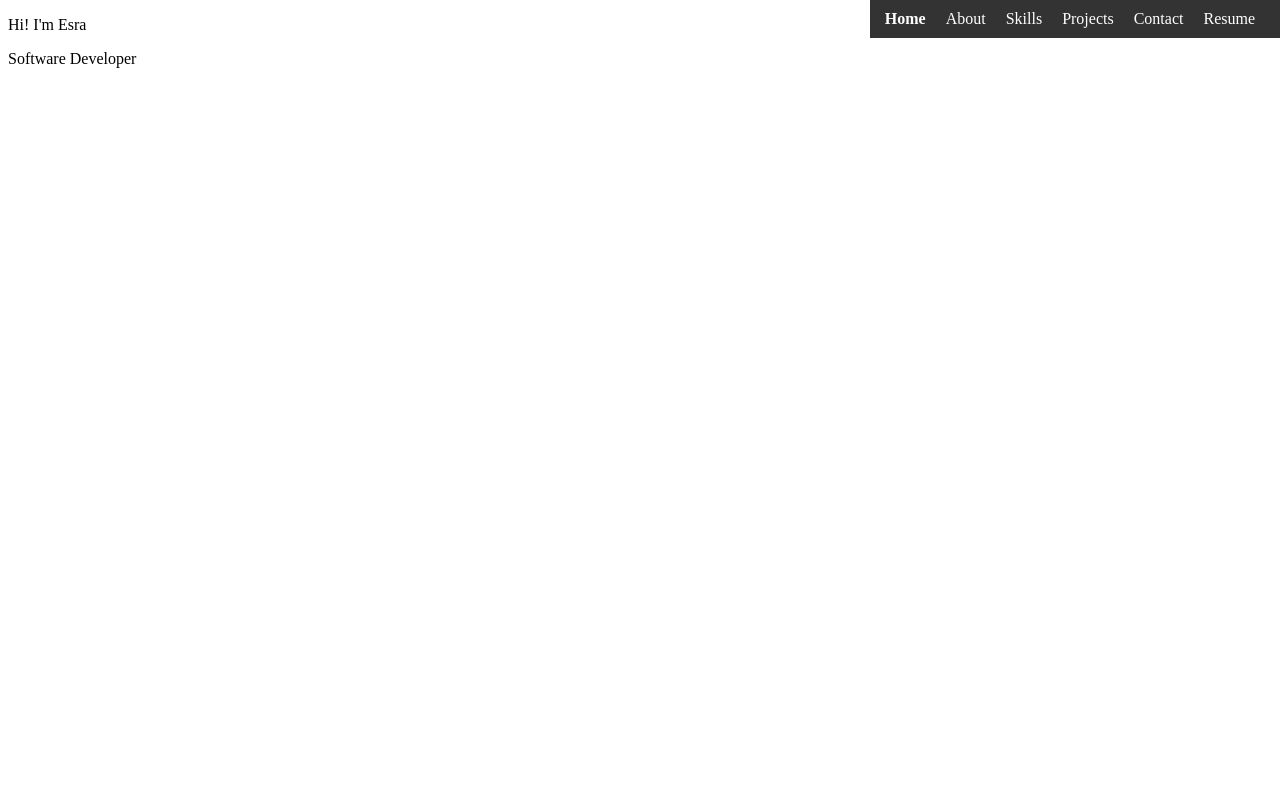
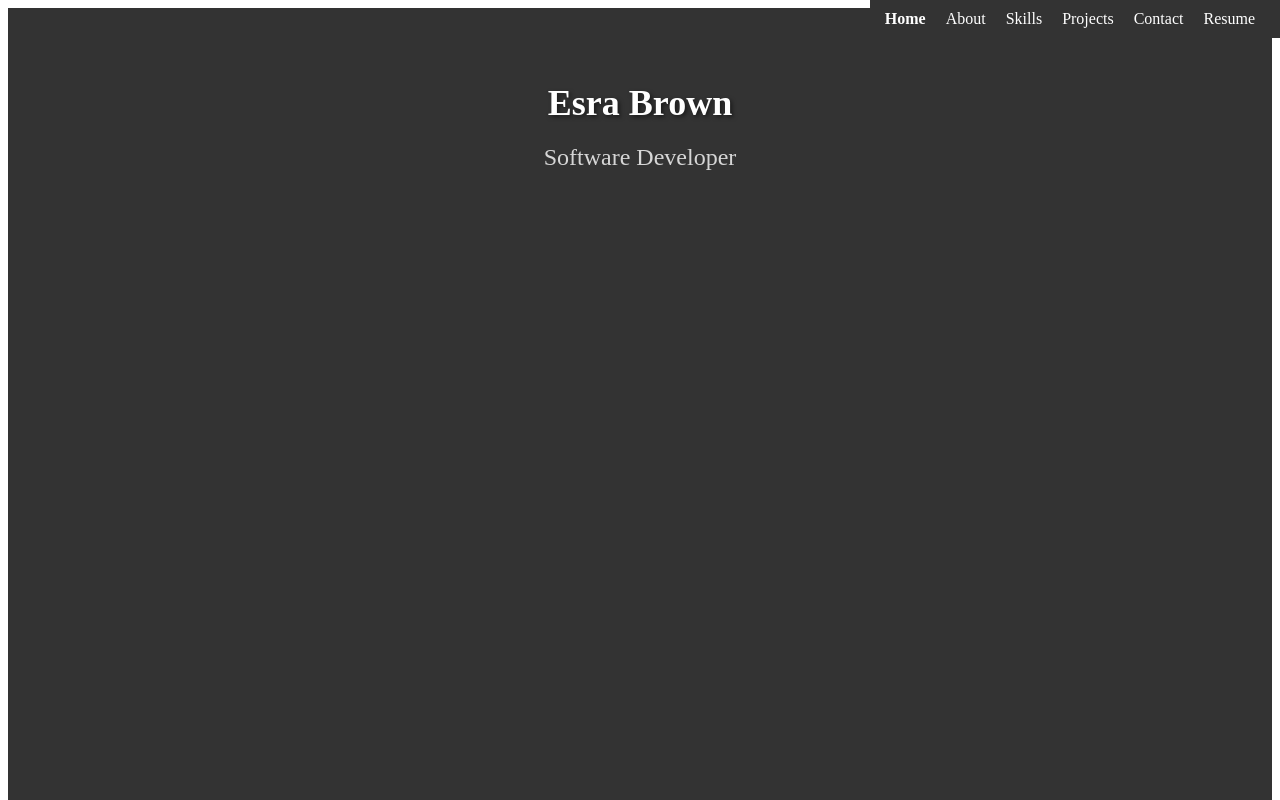
Before and after one commit to esrabrown/esrabrown.github.io, an Angular app: page /home in a window 1280 px wide. Shown: the top 800 px of the page. Built offline with nearby package versions, Linux system fonts and the light colour scheme.

Commit message:
animated background

```diff
--- a/src/app/home/home.component.css
+++ b/src/app/home/home.component.css
@@ -0,0 +1,40 @@
+.header {
+    text-align: center;
+    padding: 50px;
+    background-color: #333;
+    color: #fff;
+    animation: mymove 5s infinite;
+  }
+
+  .header__title {
+    font-size: 36px;
+    font-weight: bold;
+    margin-bottom: 20px;
+    text-shadow: 2px 2px 4px rgba(0, 0, 0, 0.5);
+  }
+
+  .header__subtitle {
+    font-size: 24px;
+    font-weight: normal;
+    opacity: 0.8;
+  }
+
+  .header__title:hover {
+    transform: scale(1.1);
+    transition: transform 0.3s ease;
+  }
+
+  .header__subtitle:hover {
+    transform: scale(1.1);
+    transition: transform 0.3s ease;
+  }
+
+  .myDIV {
+    padding: 50%;
+    animation: mymove 5s infinite;
+  }
+
+  @keyframes mymove {
+    from { background-color: #333; }
+    to { background-color: black; }
+  }
--- a/src/app/home/home.component.html
+++ b/src/app/home/home.component.html
@@ -1,2 +1,12 @@
-<p>Hi! I'm Esra</p>
-<p>Software Developer</p>
+<div>
+
+
+    <div class="header">
+        <h1 class="header__title">Esra Brown</h1>
+        <h2 class="header__subtitle">Software Developer</h2>
+      </div>
+
+
+      <div class="myDIV"></div>
+
+</div>
```
